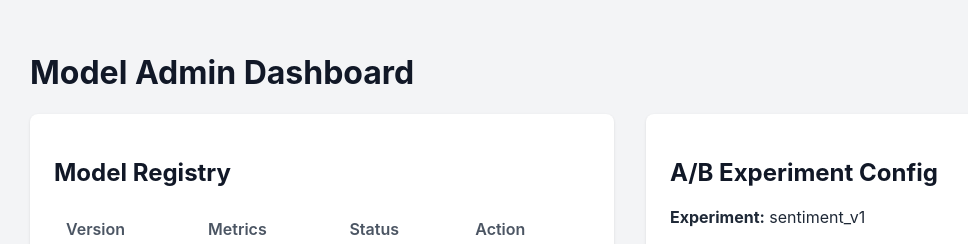
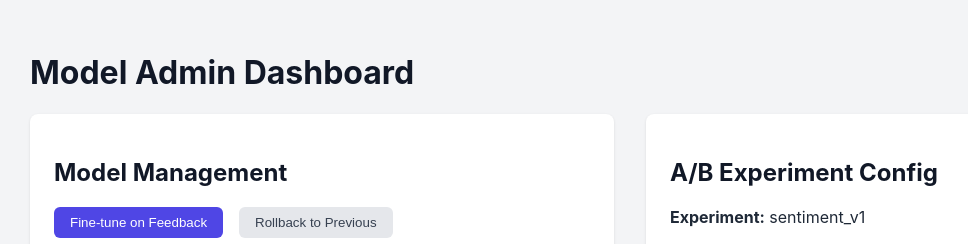
Before and after one commit to livingmangal/sentiment_analysis_project, a Flask app: page /admin/ in a window 1280 px wide. Shown: the top 244 px of the page, without its empty margins (10-978 px from the left). Run offline with Flask 3, Linux system fonts and the light colour scheme; data that the repository does not hold is empty.

Commit message:
admin updates

```diff
--- a/app/templates/admin.html
+++ b/app/templates/admin.html
@@ -120,7 +120,11 @@
 
         <div class="grid">
             <div class="card">
-                <h2>Model Registry</h2>
+                <h2>Model Management</h2>
+                <div style="display: flex; gap: 1rem; margin-bottom: 1rem;">
+                    <button onclick="runFinetune()" id="finetune-btn">Fine-tune on Feedback</button>
+                    <button onclick="runRollback()" class="secondary" id="rollback-btn">Rollback to Previous</button>
+                </div>
                 <div id="models-list">Loading models...</div>
             </div>
 
@@ -217,6 +221,51 @@
             fetchModels();
         }
 
+        async function runFinetune() {
+            const btn = document.getElementById('finetune-btn');
+            const originalText = btn.innerText;
+            btn.innerText = 'Fine-tuning...';
+            btn.disabled = true;
+
+            try {
+                const res = await fetch('/admin/api/models/finetune', { method: 'POST' });
+                const data = await res.json();
+                if (data.success) {
+                    alert(data.message);
+                    fetchModels();
+                } else {
+                    alert(data.message || 'Fine-tuning failed.');
+                }
+            } catch (e) {
+                alert('Error during fine-tuning');
+            } finally {
+                btn.innerText = originalText;
+                btn.disabled = false;
+            }
+        }
+
+        async function runRollback() {
+            if (!confirm('Are you sure you want to rollback to the previous model version?')) return;
+
+            const btn = document.getElementById('rollback-btn');
+            btn.disabled = true;
+
+            try {
+                const res = await fetch('/admin/api/models/rollback', { method: 'POST' });
+                const data = await res.json();
+                if (data.success) {
+                    alert(data.message);
+                    fetchModels();
+                } else {
+                    alert(data.error || 'Rollback failed.');
+                }
+            } catch (e) {
+                alert('Error during rollback');
+            } finally {
+                btn.disabled = false;
+            }
+        }
+
         function addToExperiment(version) {
             const model = models.find(m => m.version === version);
             if (!experimentConfig.variants) experimentConfig.variants = {};
```
